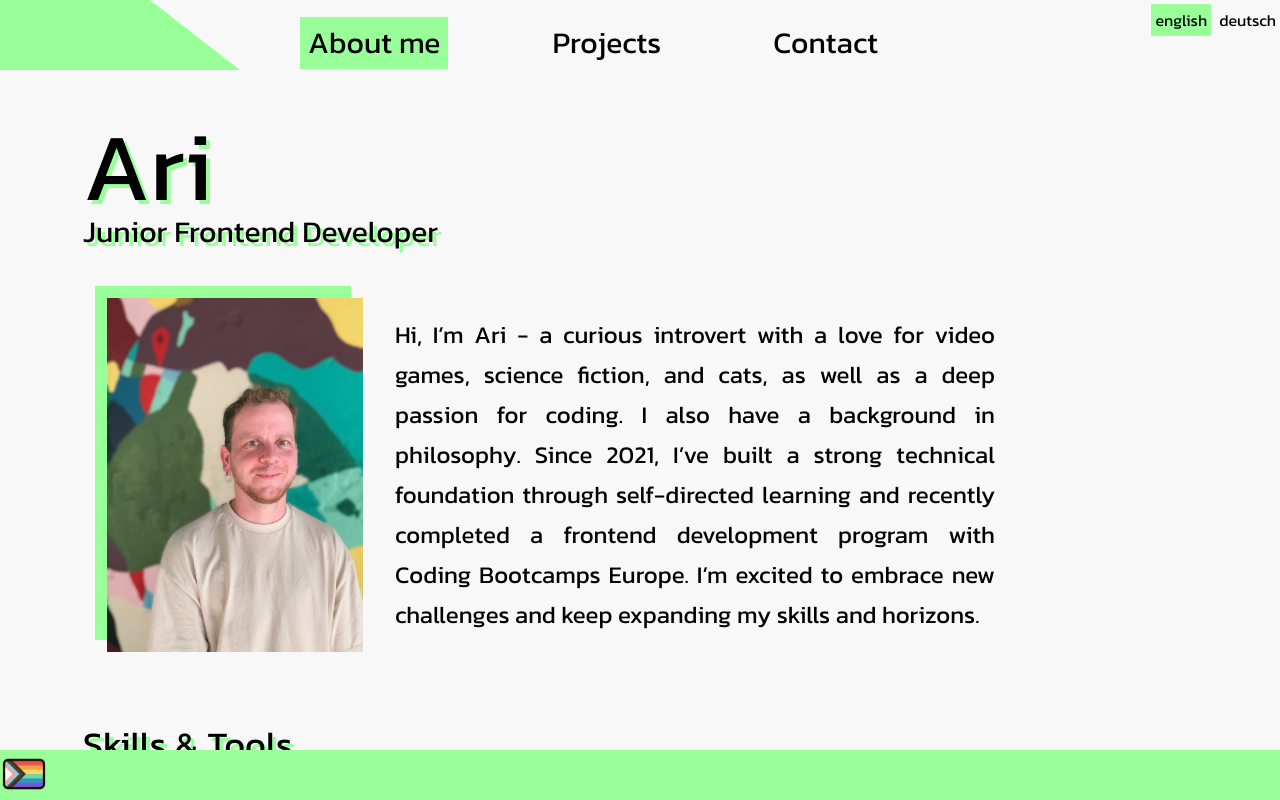
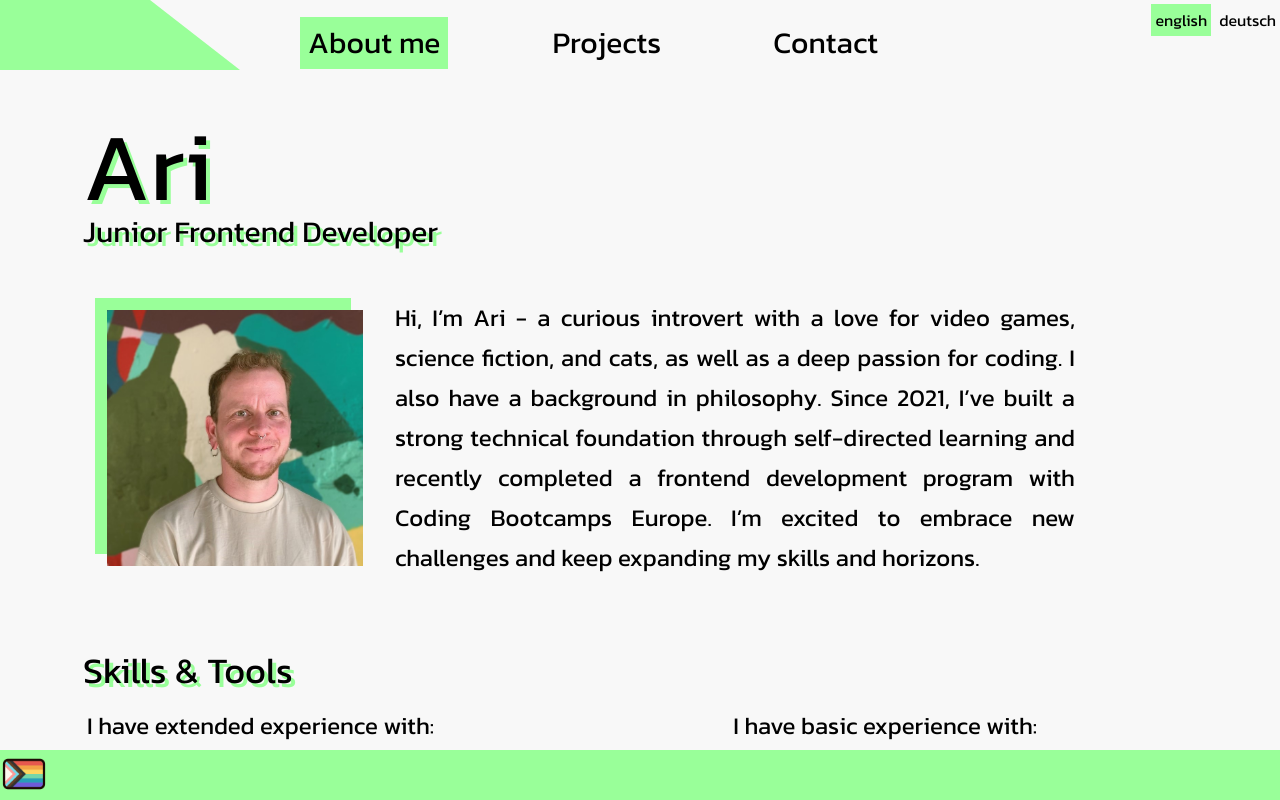
Before and after one commit to Artromi/Portfolio, a Vue app: page /#/about in a window 1280 px wide. Built offline with nearby package versions, Linux system fonts and the light colour scheme.

Commit message:
fix: profile picture and layout

```diff
--- a/src/App.vue
+++ b/src/App.vue
@@ -1,7 +1,7 @@
 <template>
   <div class="overflow-hidden h-screen grid grid-rows-[70px,auto,50px]">
     <NavigationBar />
-    <main class="mt-12 mx-auto px-8 max-w-[1200px] overflow-auto">
+    <main class="mt-12 mx-auto px-8 max-w-[1300px] overflow-auto">
       <RouterView />
     </main>
     <footer class="bg-mintGreen-100 w-full">
--- a/src/views/AboutView.vue
+++ b/src/views/AboutView.vue
@@ -5,15 +5,15 @@
       <h2 class="text-3xl text-shadow">{{ $t('titles.job') }}</h2>
     </div>
 
-    <div class="flex flex-wrap gap-8 mt-6 items-center overflow-hidden p-6">
+    <div class="flex flex-wrap gap-8 mt-6 items-center p-6">
       <img
         class="max-w-64 w-full sm:w-auto"
         style="box-shadow: -12px -12px #99ff99"
-        src="@/assets/images/profilbild2.jpg"
+        src="@/assets/images/profile1.jpg"
         alt="picture of ari"
       />
 
-      <p class="flex-1 min-w-80 text-2xl leading-10 text-balance text-justify max-w-[600px]">
+      <p class="flex-1 min-w-80 text-2xl leading-10 text-balance text-justify max-w-[680px]">
         {{ $t('about.bio') }}
       </p>
     </div>
@@ -24,12 +24,12 @@
       <div class="flex flex-wrap gap-12 mt-4">
         <div>
           <h3 class="flex flex-wrap text-2xl p-1">{{ $t('about.skills.extended') }}:</h3>
+          <p class="bg-mintGreen-100 px-2 mx-1 my-1 inline-block text-2xl">HTML</p>
+          <p class="bg-mintGreen-100 px-2 mx-1 my-1 inline-block text-2xl">CSS</p>
+          <p class="bg-mintGreen-100 px-2 mx-1 my-1 inline-block text-2xl">Tailwind</p>
           <p class="bg-mintGreen-100 px-2 mx-1 my-1 inline-block text-2xl">JavaScript</p>
           <p class="bg-mintGreen-100 px-2 mx-1 my-1 inline-block text-2xl">Vue.js</p>
-          <p class="bg-mintGreen-100 px-2 mx-1 my-1 inline-block text-2xl">HTML</p>
-          <p class="bg-mintGreen-100 px-2 mx-1 my-1 inline-block text-2xl">CSS</p>
           <p class="bg-mintGreen-100 px-2 mx-1 my-1 inline-block text-2xl">Git(Hub)</p>
-          <p class="bg-mintGreen-100 px-2 mx-1 my-1 inline-block text-2xl">Tailwind</p>
         </div>
         <div>
           <h3 class="text-2xl p-1">{{ $t('about.skills.basic') }}:</h3>
```
Also changed, not shown: src/assets/images/profile1.jpg (added), src/assets/images/profile2.jpg (added).
